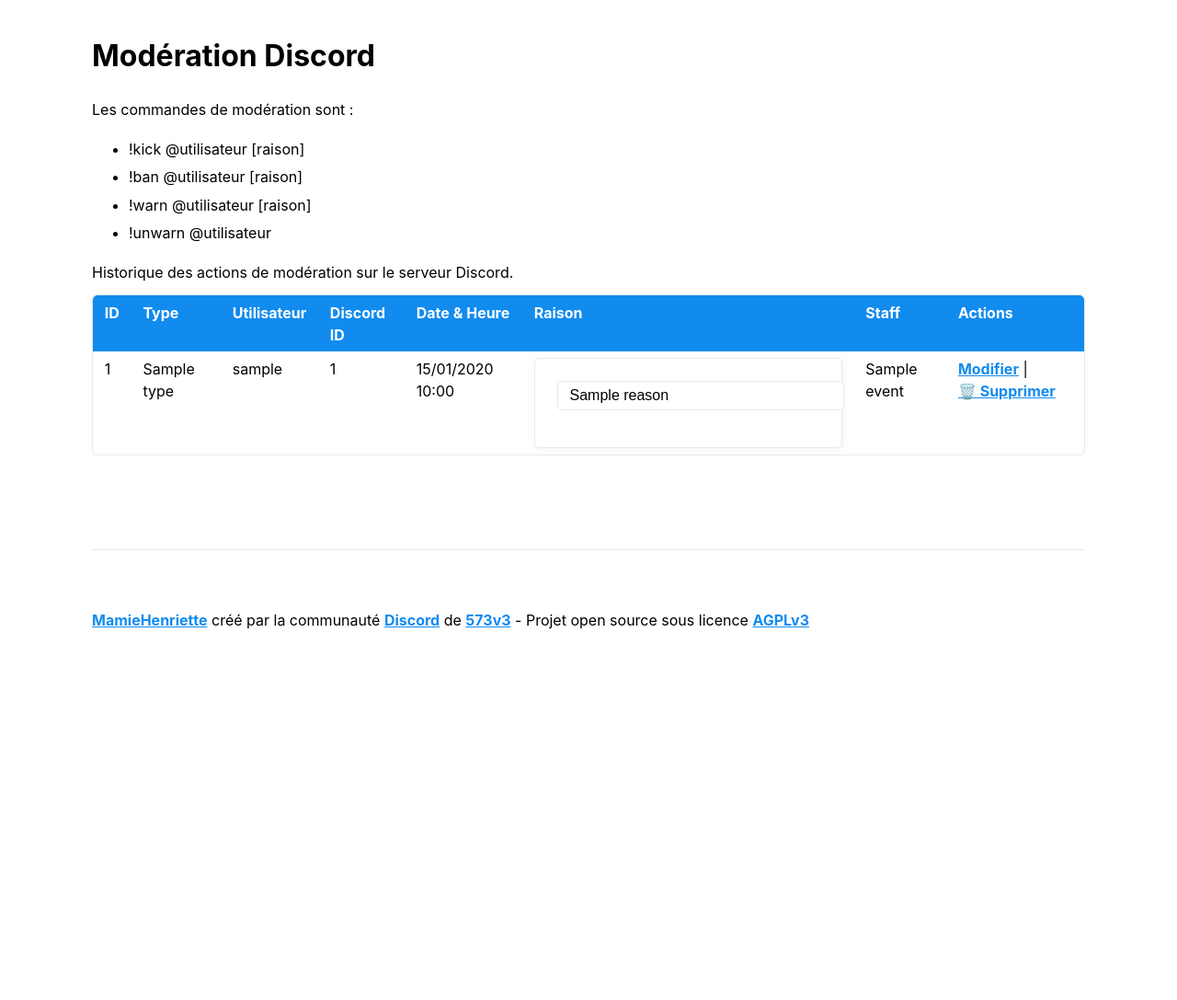
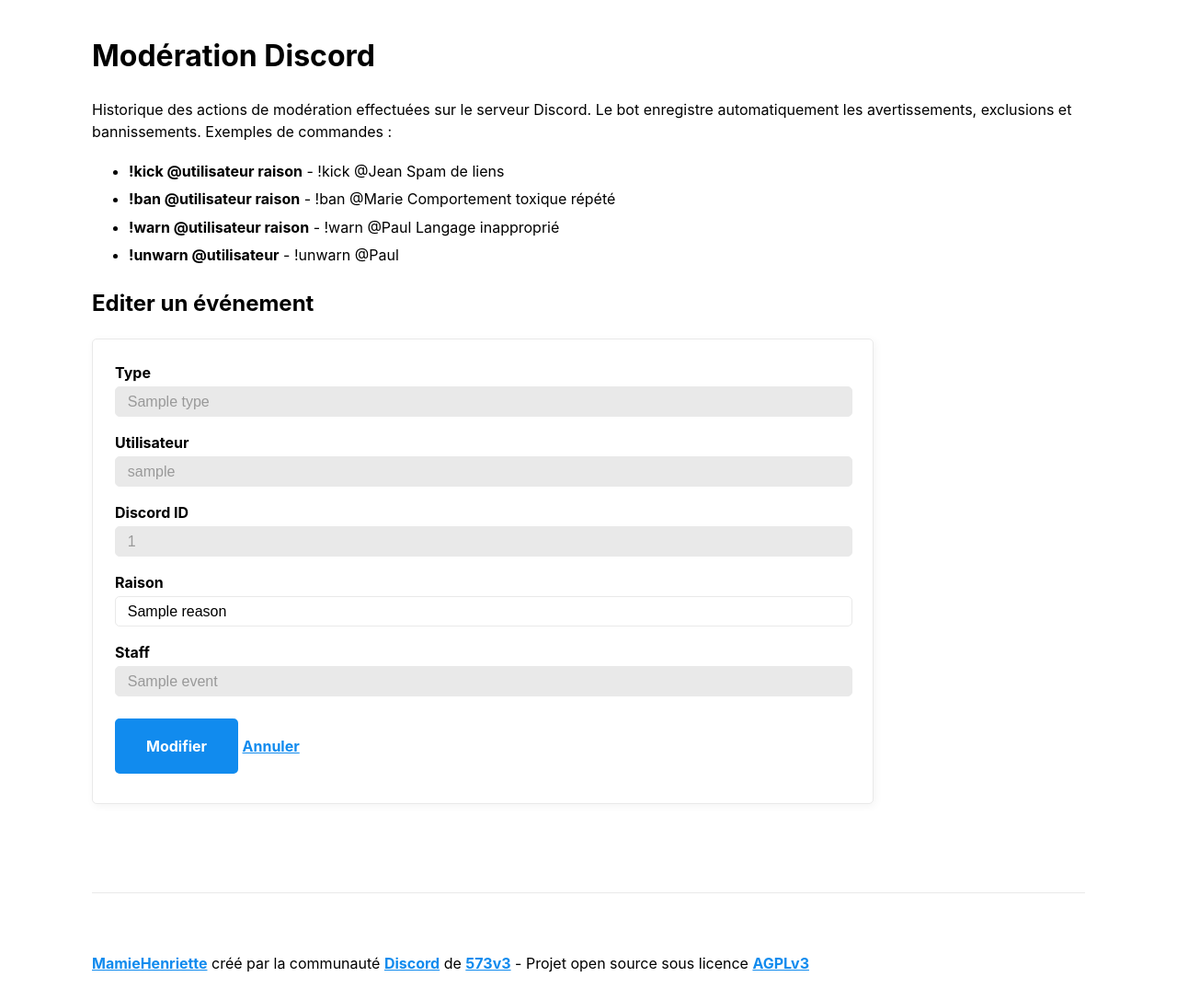
Before and after one commit to skylanix/MamieHenriette, a Flask app: template webapp/templates/moderation.html in a window 1280 px wide. Shown: the part 194-1281 px from the top of the page at 92% size. Before the commit the page ends 878 px from the top, so only its background shows below. Run offline with Flask 3, Linux system fonts and the light colour scheme; the template is opened without the code that fills it: most values are stand-ins (such as "Sample title", 1, 10 or a date in 2020); parts of the project's set-up code (start-up, migrations or seed data) failed here and were passed over.

Commit message:
Améliore la communication moderation

```diff
--- a/webapp/templates/moderation.html
+++ b/webapp/templates/moderation.html
@@ -2,48 +2,69 @@
 
 {% block content %}
 <h1>Modération Discord</h1>
-<p>Les commandes de modération sont :</p>
-<ul>
-	<li>!kick @utilisateur [raison]</li>
-	<li>!ban @utilisateur [raison]</li>
-	<li>!warn @utilisateur [raison]</li>
-	<li>!unwarn @utilisateur</li>
-</ul>
-<p>Historique des actions de modération sur le serveur Discord.</p>
-<table>
+
+<p>
+	Historique des actions de modération effectuées sur le serveur Discord.
+
+	Le bot enregistre automatiquement les avertissements, exclusions et bannissements.
+	Exemples de commandes :
+	<ul>
+		<li><strong>!kick @utilisateur raison</strong> - !kick @Jean Spam de liens</li>
+		<li><strong>!ban @utilisateur raison</strong> - !ban @Marie Comportement toxique répété</li>
+		<li><strong>!warn @utilisateur raison</strong> - !warn @Paul Langage inapproprié</li>
+		<li><strong>!unwarn @utilisateur</strong> - !unwarn @Paul</li>
+	</ul>
+</p>
+
+{% if not event %}
+<h2>Événements de modération</h2>
+<table class="moderation">
 	<thead>
 		<tr>
-			<th>ID</th>
 			<th>Type</th>
 			<th>Utilisateur</th>
 			<th>Discord ID</th>
 			<th>Date & Heure</th>
 			<th>Raison</th>
 			<th>Staff</th>
-			<th>Actions</th>
+			<th>#</th>
 		</tr>
 	</thead>
 	<tbody>
-		{% for event in events %}
+		{% for mod_event in events %}
 		<tr>
-			<td>{{ event.id }}</td>
-			<td>{{ event.type }}</td>
-			<td>{{ event.username }}</td>
-			<td>{{ event.discord_id }}</td>
-			<td>{{ event.created_at.strftime('%d/%m/%Y %H:%M') if event.created_at else 'N/A' }}</td>
+			<td>{{ mod_event.type }}</td>
+			<td>{{ mod_event.username }}</td>
+			<td>{{ mod_event.discord_id }}</td>
+			<td>{{ mod_event.created_at.strftime('%d/%m/%Y %H:%M') if mod_event.created_at else 'N/A' }}</td>
+			<td>{{ mod_event.reason }}</td>
+			<td>{{ mod_event.staff_name }}</td>
 			<td>
-				<form action="{{ url_for('update_moderation_event', event_id = event.id) }}" method="POST" style="margin: 0;">
-					<input name="reason" type="text" value="{{ event.reason }}" style="width: 100%;" />
-				</form>
-			</td>
-			<td>{{ event.staff_name }}</td>
-			<td>
-				<a href="javascript:void(0)" onclick="this.parentElement.parentElement.querySelector('form').submit()">Modifier</a>
-				|
-				<a href="{{ url_for('delete_moderation_event', event_id = event.id) }}" onclick="return confirm('Êtes-vous sûr de vouloir supprimer cet événement ?')">🗑️ Supprimer</a>
+				<a href="{{ url_for('open_edit_moderation_event', event_id = mod_event.id) }}" class="icon">✐</a>
+				<a href="{{ url_for('delete_moderation_event', event_id = mod_event.id) }}" onclick="return confirm('Êtes-vous sûr de vouloir supprimer cet événement ?')" class="icon">🗑</a>
 			</td>
 		</tr>
 		{% endfor %}
 	</tbody>
 </table>
+{% endif %}
+
+{% if event %}
+<h2>Editer un événement</h2>
+<form action="{{ url_for('update_moderation_event', event_id = event.id) }}" method="POST">
+	<label for="type">Type</label>
+	<input name="type" type="text" value="{{ event.type }}" disabled />
+	<label for="username">Utilisateur</label>
+	<input name="username" type="text" value="{{ event.username }}" disabled />
+	<label for="discord_id">Discord ID</label>
+	<input name="discord_id" type="text" value="{{ event.discord_id }}" disabled />
+	<label for="reason">Raison</label>
+	<input name="reason" type="text" value="{{ event.reason }}" required="required" />
+	<label for="staff_name">Staff</label>
+	<input name="staff_name" type="text" value="{{ event.staff_name }}" disabled />
+	<input type="Submit" value="Modifier">
+	<a href="{{ url_for('moderation') }}">Annuler</a>
+</form>
+{% endif %}
+
 {% endblock %}
```
Also changed, not shown: docker-compose.yml (+12 -33 lines), webapp/moderation.py (+7 -1 lines).
